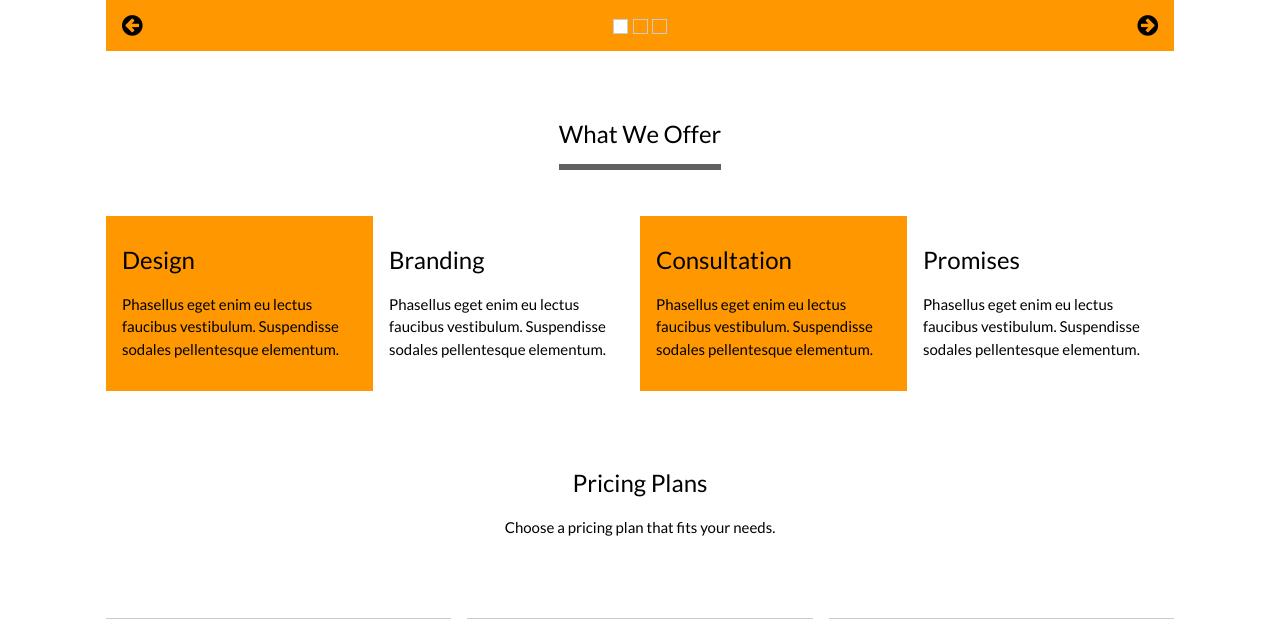
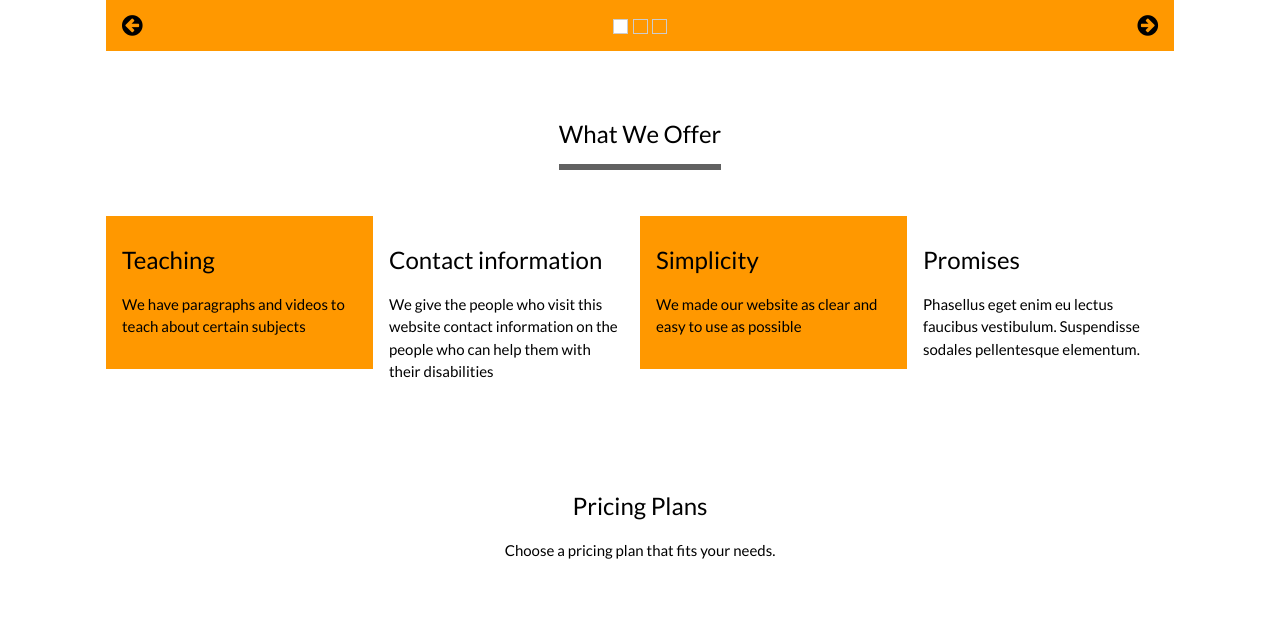
Before and after one commit to meet-projects/Y2-GroupD-Team3, a Flask app: page / in a window 1280 px wide. Shown: the part 771-1390 px from the top of the page. Run offline with Flask 3, Linux system fonts and the light colour scheme.

Commit message:
Update home.html

```diff
--- a/templates/home.html
+++ b/templates/home.html
@@ -97,18 +97,18 @@ html,body,h1,h2,h3,h4 {font-family:"Lato", sans-serif}
       <span class="w3-xlarge w3-bottombar w3-border-dark-grey w3-padding-16">What We Offer</span>
     </div>
     <div class="w3-col l3 m6 w3-orange w3-container w3-padding-16">
-      <h3>Design</h3>
-      <p>Phasellus eget enim eu lectus faucibus vestibulum. Suspendisse sodales pellentesque elementum.</p>
+      <h3>Teaching</h3>
+      <p>We have paragraphs and videos to teach about certain subjects</p>
     </div>
 
     <div class="w3-col l3 m6 w3-white w3-container w3-padding-16">
-      <h3>Branding</h3>
-      <p>Phasellus eget enim eu lectus faucibus vestibulum. Suspendisse sodales pellentesque elementum.</p>
+      <h3>Contact information</h3>
+      <p>We give the people who visit this website contact information on the people who can help them with their disabilities</p>
     </div>
 
     <div class="w3-col l3 m6 w3-orange w3-container w3-padding-16">
-      <h3>Consultation</h3>
-      <p>Phasellus eget enim eu lectus faucibus vestibulum. Suspendisse sodales pellentesque elementum.</p>
+      <h3>Simplicity</h3>
+      <p>We made our website as clear and easy to use as possible</p>
     </div>
 
     <div class="w3-col l3 m6 w3-white w3-container w3-padding-16">
```
